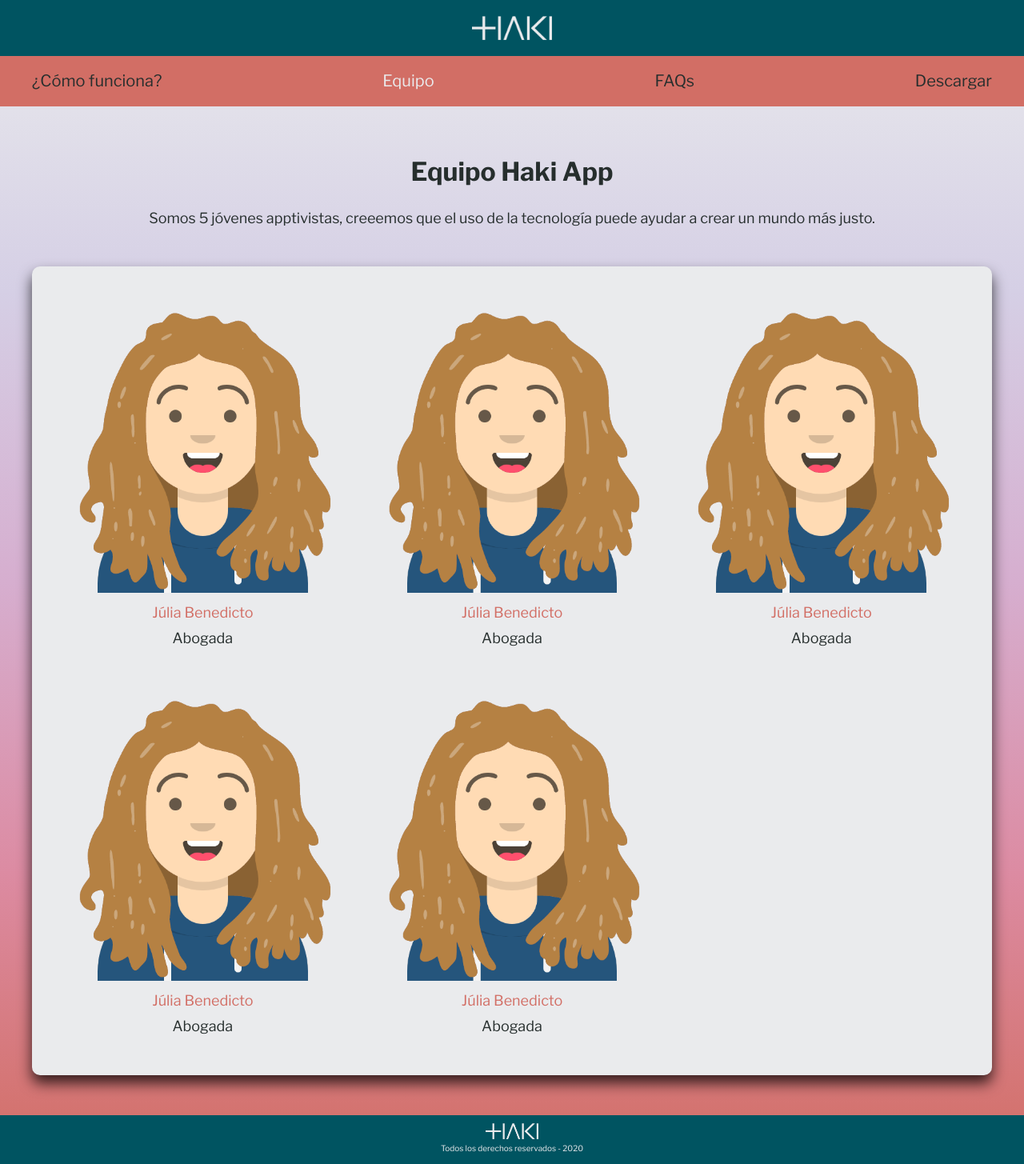
After one commit to juliabenedicto/haki_app, a PHP site: page /equipo.html in a window 1280 px wide. The commit adds this page. Shown: the whole page at 80% size. Run offline with PHP 8.4, Linux system fonts and the light colour scheme.

Commit message:
14.11 10h00

```diff
--- /dev/null
+++ b/equipo.html
@@ -0,0 +1,107 @@
+<!DOCTYPE html>
+
+<html lang="es">
+
+<head>
+    <meta charset="utf-8">
+    <meta name="viewport" content="width=device-width, initial-scale=1.0">
+    <meta http-equiv="X-UA-Compatible" content="ir=edge">
+    <meta name="author" content="Haki App">
+    <meta name="description" content="¿Has sufrido una situación de ciberacoso? Haki app te ayuda a denunciarlo de forma fácil y segura">
+
+    <title>Equipo Haki App</title>
+
+    <link rel="stylesheet" href="styles.css">
+    <link rel="stylesheet" href="css/all.min.css">
+    <link rel="preconnect" href="https://fonts.gstatic.com">
+    <!-- Font Awesome -->
+    <link href="https://fonts.googleapis.com/css2?family=Libre+Franklin:ital,wght@0,100;0,200;0,300;0,400;0,500;0,600;0,700;0,800;0,900;1,100;1,200;1,300;1,400;1,500;1,600;1,700;1,800;1,900&display=swap" rel="stylesheet">
+    <!-- Google Fonts -->
+    <link rel="stylesheet" href="https://necolas.github.io/normalize.css/8.0.1/normalize.css">
+    <!-- Normalize -->
+    <script src="./index.js"></script>
+</head>
+
+<body>
+
+    <header class="logo">
+        <a href="/index.html"><img src="/img/logo-haki-blanco.png" alt="logo-hakiapp"></a>
+    </header>
+    <div class="menu-principal">
+        <nav>
+            <a href="index.html">¿Cómo funciona?</a>
+            <a href="/equipo.html" class="activa">Equipo</a>
+            <a href="faqs.html">FAQs</a>
+            <a href="descargar.html">Descargar</a>
+        </nav>
+    </div>
+    <!-- .menu-principal -->
+
+    <div class="secundaria">
+        <div class="contenedor-secundaria">
+            <h1>Equipo Haki App</h1>
+            <p>Somos 5 jóvenes apptivistas, creeemos que el uso de la tecnología puede ayudar a crear un mundo más justo.</p>
+        </div>
+    </div>
+
+    <main class="contenedor">
+        <div class="lista-equipo">
+            <div class="equipo">
+                <img src="img/juliabenedicto.png" alt="julia-benedicto">
+                <div class="contenido-equipo">
+                    <p class="nombre-equipo">Júlia Benedicto</p>
+                    <p class="profesion-equipo">Abogada</p>
+                </div>
+            </div>
+            <!--.equipo-->
+            <div class="equipo">
+                <img src="img/juliabenedicto.png" alt="julia-benedicto">
+                <div class="contenido-equipo">
+                    <p class="nombre-equipo">Júlia Benedicto</p>
+                    <p class="profesion-equipo">Abogada</p>
+                </div>
+            </div>
+            <!--.equipo-->
+            <div class="equipo">
+                <img src="img/juliabenedicto.png" alt="julia-benedicto">
+                <div class="contenido-equipo">
+                    <p class="nombre-equipo">Júlia Benedicto</p>
+                    <p class="profesion-equipo">Abogada</p>
+                </div>
+            </div>
+            <!--.equipo-->
+            <div class="equipo">
+                <img src="img/juliabenedicto.png" alt="julia-benedicto">
+                <div class="contenido-equipo">
+                    <p class="nombre-equipo">Júlia Benedicto</p>
+                    <p class="profesion-equipo">Abogada</p>
+                </div>
+            </div>
+            <!--.equipo-->
+            <div class="equipo">
+                <img src="img/juliabenedicto.png" alt="julia-benedicto">
+                <div class="contenido-equipo">
+                    <p class="nombre-equipo">Júlia Benedicto</p>
+                    <p class="profesion-equipo">Abogada</p>
+                </div>
+            </div>
+            <!--.equipo-->
+
+        </div>
+    </main>
+
+    <footer class="site-footer">
+
+        <div class="logo-footer">
+            <a href="/index.html"><img src="/img/logo-haki-blanco.png" alt="logo-hakiapp"></a>
+            <p>Todos los derechos reservados - 2020</p>
+        </div>
+
+
+    </footer>
+
+</body>
+<script>
+</script>
+
+</html>
--- a/styles.css
+++ b/styles.css
@@ -87,7 +87,7 @@ p {
 
 /* Barra de navegación principal */
 
-header {
+.menu-principal {
     background-color: var(--color-principal);
 }
 
@@ -101,6 +101,56 @@ header {
     display: block;
     margin-left: auto;
     margin-right: auto;
+}
+
+.menu-principal nav {
+    max-width: 1200px;
+    margin: 0 auto;
+    padding: 2rem 0;
+    display: flex;
+    flex-direction: column;
+    align-items: center;
+}
+
+@media (min-width: 768px) {
+    .menu-principal nav {
+        flex-direction: row;
+        justify-content: space-between;
+    }
+}
+
+.menu-principal a {
+    color: var(--color-texto);
+    font-size: 2rem;
+    text-decoration: none;
+    margin: 0.7rem;
+}
+
+@media (min-width: 768px) {
+    .menu-principal a {
+        margin: 0;
+    }
+}
+
+.menu-principal a:last-of-type {
+    margin-bottom: 0;
+}
+
+.menu-principal a:hover {
+    color: var(--color-fondo);
+}
+
+.activa {
+    color: var(--color-fondo)!important;
+}
+
+.site-footer {
+    background-color: var(--color-principal);
+}
+
+.site-footer a {
+    text-decoration: none;
+    color: var(--color-texto);
 }
 
 .logo-footer {
@@ -122,47 +172,6 @@ header {
     margin-top: 0.1rem;
 }
 
-.site-header nav {
-    max-width: 1200px;
-    margin: 0 auto;
-    padding: 2rem 0;
-    display: flex;
-    flex-direction: column;
-    align-items: center;
-}
-
-@media (min-width: 768px) {
-    .site-header nav {
-        flex-direction: row;
-        justify-content: space-between;
-    }
-}
-
-.site-header a {
-    color: var(--color-texto);
-    font-size: 2rem;
-    text-decoration: none;
-}
-
-.site-header a:last-of-type {
-    margin-bottom: 0;
-}
-
-@media (min-width: 768px) {
-    .site-header a {
-        margin-bottom: 0;
-    }
-}
-
-.site-footer {
-    background-color: var(--color-principal);
-}
-
-.site-footer a {
-    text-decoration: none;
-    color: var(--color-texto);
-}
-
 
 /* Home */
 
@@ -176,6 +185,8 @@ header {
     /* Centrar elementos verticalmente en el .hero */
 }
 
+
+/*
 .hero::after {
     content: '';
     position: absolute;
@@ -183,11 +194,11 @@ header {
     left: 0;
     right: 0;
     bottom: 0;
-}
+} */
 
 .contenedor-hero {
-    position: relative;
-    z-index: 1;
+    /*position: relative;
+    z-index: 1;*/
     text-align: center;
 }
 
@@ -246,3 +257,55 @@ header {
 
 
 /* Medida de los iconos */
+
+
+/* PÁGINA EQUIPO */
+
+.secundaria {
+    height: 20rem;
+    display: flex;
+    justify-content: center;
+    align-items: center;
+}
+
+.contenedor-secundaria {
+    text-align: center;
+}
+
+.lista-equipo {
+    display: grid;
+    grid-template-columns: repeat(1, 1fr);
+    grid-gap: 2rem;
+}
+
+@media (min-width: 768px) {
+    .lista-equipo {
+        grid-template-columns: repeat(3, 1fr);
+    }
+}
+
+.equipo {
+    background-color: var(--color-fondo);
+    padding: 1rem;
+}
+
+
+/* Para poner color distinto al fondo de las imágenes */
+
+.equipo img {
+    max-width: 100%;
+}
+
+
+/* Para hacer las imágenes responsive */
+
+.contenido-equipo p {
+    text-align: center;
+    margin: 1rem 0;
+    line-height: 1.2;
+    ;
+}
+
+.contenido-equipo .nombre-equipo {
+    color: var(--color-principal)
+}
```
Also changed, not shown: descargar.html (added, +68 -0 lines), faqs.html (added, +68 -0 lines), index.html (+14 -12 lines), img/juliabenedicto.png (added), img/juliabenedicto.svg (added), 1 other file.
